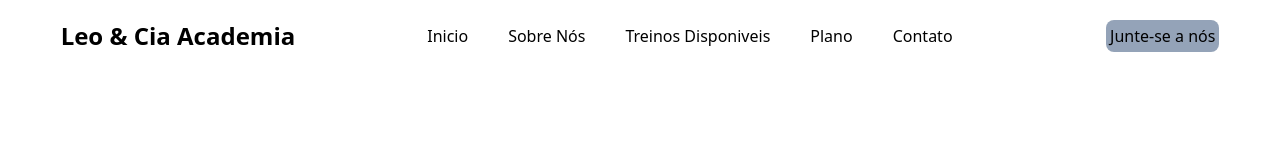
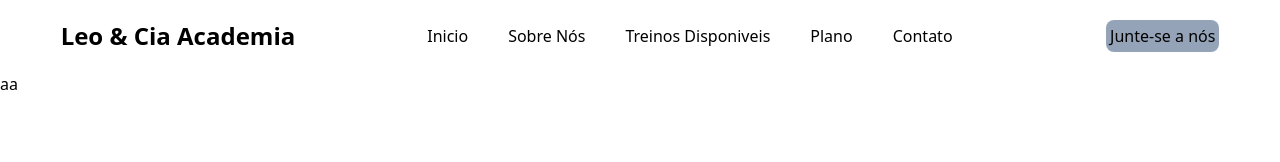
Before and after one commit to juliaevangelista/Projeto-Academia, a Next.js app in the folder client/: page / in a window 1280 px wide. Shown: the top 162 px of the page. Built offline with nearby package versions, Linux system fonts and the light colour scheme.

Commit message:
add section

```diff
--- a/client/src/app/page.tsx
+++ b/client/src/app/page.tsx
@@ -1,3 +1,4 @@
+import { HeroSection } from "@/components/home/sectionBeneficios";
 import { Navbar } from "@/components/home/navbar";
 
 export default function Home() {
@@ -5,6 +6,7 @@ export default function Home() {
     <div>
       <header>
         <Navbar/>
+        <HeroSection/>
       </header>
     </div>
   );
--- /dev/null
+++ b/client/src/components/home/sectionBeneficios.tsx
@@ -0,0 +1,7 @@
+export const HeroSection= () => {
+  return (
+    <div className="">
+      aa
+    </div>
+  );
+}
```
